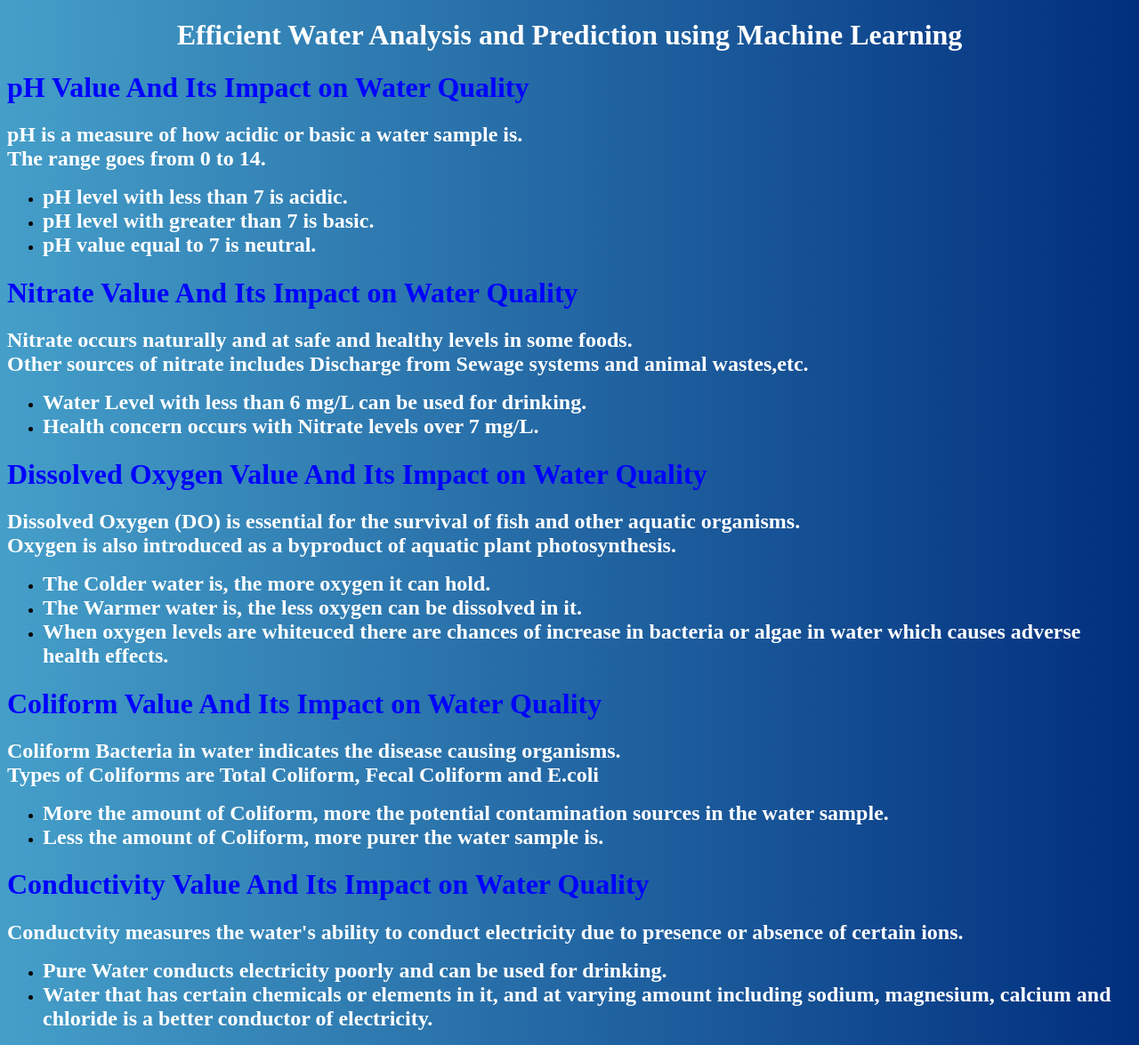
After one commit to IBM-EPBL/IBM-Project-25285-1659957544, a Flask app: page /info in a window 1280 px wide. The commit adds this page. Shown: the whole page at 89% size. Run offline with Flask 2, Linux system fonts and the light colour scheme; parts of the project's set-up code (start-up, migrations or seed data) failed here and were passed over.

Commit message:
Add files via upload

```diff
--- /dev/null
+++ b/Project_Development_Phase/sprint_4/project/templates/info.html
@@ -0,0 +1,110 @@
+<!DOCTYPE html>
+<html lang="en">
+
+<head>
+    <title>Info</title>
+</head>
+
+<body style="background-image:  linear-gradient(to left,#012f7e, #459fc9);
+background-size: cover;font-weight: bold;">
+    <h1 style="color:white;text-align:center;">Efficient Water Analysis and Prediction using Machine Learning </h1>
+    <h1>
+        <font color="blue" size="6" font-family="Comic Sans MS">pH Value And Its Impact on Water Quality</font>
+    </h1>
+    <p>
+        <font color="white" size="5" font-family="Comic Sans MS">pH is a measure of how acidic or basic a water sample
+            is.</font><br />
+        <font color="white" size="5" font-family="Comic Sans MS">The range goes from 0 to 14.</font><br />
+    <ul>
+        <li>
+            <font color="white" size="5" font-family="Comic Sans MS">pH level with less than 7 is acidic.</font>
+        </li>
+        <li>
+            <font color="white" size="5" font-family="Comic Sans MS">pH level with greater than 7 is basic.</font>
+        </li>
+        <li>
+            <font color="white" size="5" font-family="Comic Sans MS">pH value equal to 7 is neutral.</font>
+        </li>
+    </ul>
+    <h1>
+        <font color="blue" size="6" font-family="Comic Sans MS">Nitrate Value And Its Impact on Water Quality
+        </font>
+    </h1>
+    <p>
+        <font color="white" size="5" font-family="Comic Sans MS">Nitrate occurs naturally and at safe and healthy levels
+            in some foods.</font><br />
+        <font color="white" size="5" font-family="Comic Sans MS">Other sources of nitrate includes Discharge from Sewage
+            systems and animal wastes,etc.</font><br />
+    <ul>
+        <li>
+            <font color="white" size="5" font-family="Comic Sans MS">Water Level with less than 6 mg/L can be used for
+                drinking.</font>
+        </li>
+        <li>
+            <font color="white" size="5" font-family="Comic Sans MS">Health concern occurs with Nitrate levels over 7
+                mg/L.</font>
+        </li>
+    </ul>
+    <h1>
+        <font color="blue" size="6" font-family="Comic Sans MS">Dissolved Oxygen Value And Its Impact on Water
+            Quality</font>
+    </h1>
+    <p>
+        <font color="white" size="5" font-family="Comic Sans MS">Dissolved Oxygen (DO) is essential for the survival of
+            fish and other aquatic organisms.</font><br />
+        <font color="white" size="5" font-family="Comic Sans MS">Oxygen is also introduced as a byproduct of aquatic
+            plant photosynthesis.</font><br />
+    <ul>
+        <li>
+            <font color="white" size="5" font-family="Comic Sans MS">The Colder water is, the more oxygen it can hold.
+            </font>
+        </li>
+        <li>
+            <font color="white" size="5" font-family="Comic Sans MS">The Warmer water is, the less oxygen can be
+                dissolved in it.</font>
+        </li>
+        <li>
+            <font color="white" size="5" font-family="Comic Sans MS">When oxygen levels are whiteuced there are chances
+                of increase in bacteria or algae in water which causes adverse health effects.</font>
+        </li>
+    </ul>
+    <h1>
+        <font color="blue" size="6" font-family="Comic Sans MS">Coliform Value And Its Impact on Water Quality
+        </font>
+    </h1>
+    <p>
+        <font color="white" size="5" font-family="Comic Sans MS">Coliform Bacteria in water indicates the disease
+            causing organisms.</font><br />
+        <font color="white" size="5" font-family="Comic Sans MS">Types of Coliforms are Total Coliform, Fecal Coliform
+            and E.coli</font><br />
+    <ul>
+        <li>
+            <font color="white" size="5" font-family="Comic Sans MS">More the amount of Coliform, more the potential
+                contamination sources in the water sample.</font>
+        </li>
+        <li>
+            <font color="white" size="5" font-family="Comic Sans MS">Less the amount of Coliform, more purer the water
+                sample is.</font>
+        </li>
+    </ul>
+    <h1>
+        <font color="blue" size="6" font-family="Comic Sans MS">Conductivity Value And Its Impact on Water
+            Quality</font>
+    </h1>
+    <p>
+        <font color="white" size="5" font-family="Comic Sans MS">Conductvity measures the water's ability to conduct
+            electricity due to presence or absence of certain ions.</font><br />
+    <ul>
+        <li>
+            <font color="white" size="5" font-family="Comic Sans MS">Pure Water conducts electricity poorly and can be
+                used for drinking.</font>
+        </li>
+        <li>
+            <font color="white" size="5" font-family="Comic Sans MS">Water that has certain chemicals or elements in it,
+                and at varying amount including sodium, magnesium, calcium and chloride is a better conductor of
+                electricity.</font>
+        </li>
+    </ul>
+</body>
+
+</html>
--- a/Project_Development_Phase/sprint_4/project/templates/web.html
+++ b/Project_Development_Phase/sprint_4/project/templates/web.html
@@ -5,7 +5,7 @@
     <meta charset="UTF-8">
     <meta http-equiv="X-UA-Compatible" content="IE=edge">
     <meta name="viewport" content="width=device-width, initial-scale=1.0">
-    <title>Document</title>
+    <title>Home</title>
     <link rel="stylesheet" href="../static/css/style.css">
 
 </head>
```
